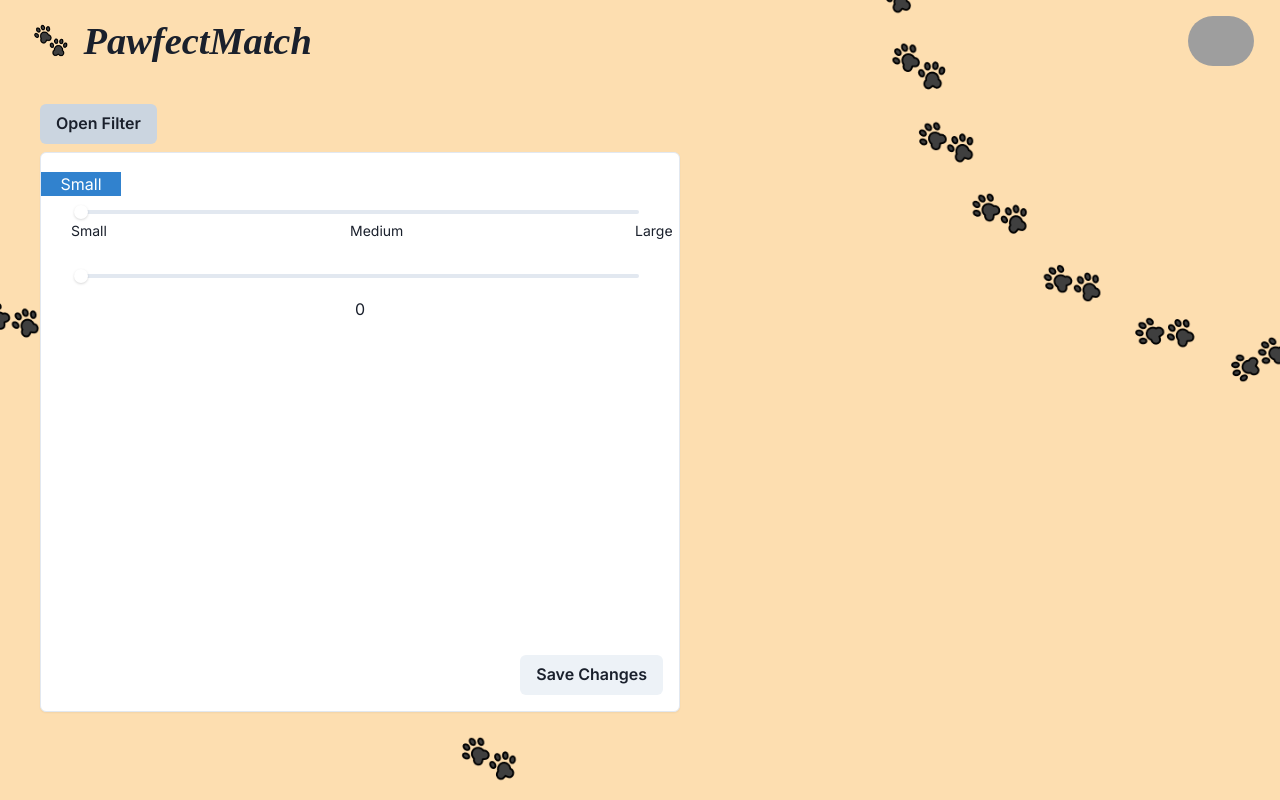
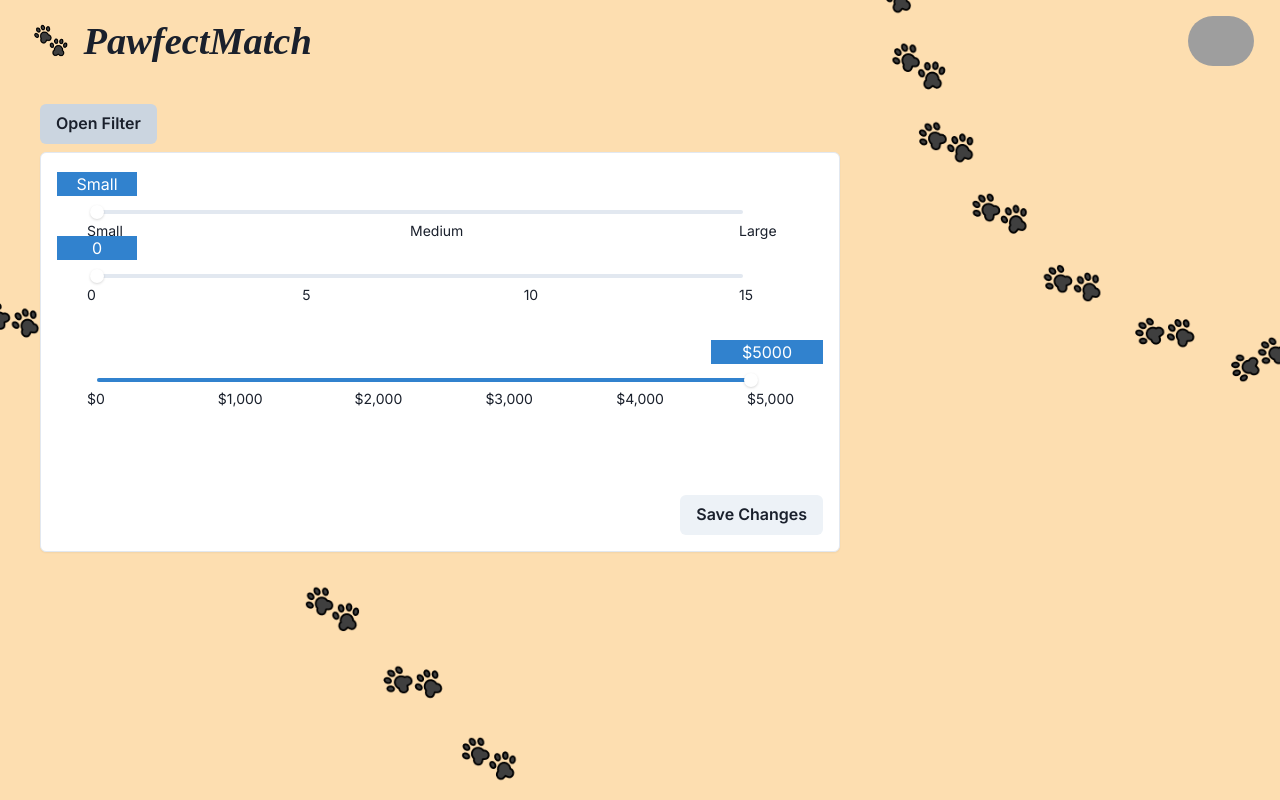
Before and after one commit to DylanChua2001/pawfectMatch, a Next.js app in the folder frontend/: page /pages/pets in a window 1280 px wide. Both pictures are taken after a click on the button "Open Filter". Built offline with nearby package versions, Linux system fonts and the light colour scheme; grey boxes are pictures that could not be loaded.

Commit message:
added price range slider, edited margins etc

```diff
--- a/frontend/src/app/components/filter.js
+++ b/frontend/src/app/components/filter.js
@@ -14,9 +14,10 @@ import {
   useOutsideClick,
 } from '@chakra-ui/react'
 
-const SliderMarkExample = ({ onSelectAge, onSelectSize }) => {
+const SliderMarkExample = ({ onSelectAge, onSelectSize, onSelectPrice }) => {
   const [ageValue, setAgeValue] = useState(0) // Default age value
   const [sizeValue, setSizeValue] = useState(1) // Default size value
+  const [priceValue, setPriceValue] = useState(5000) // Default price value
 
   const sizeRanges = ["Small", "Medium", "Large"] // Size options
 
@@ -36,9 +37,14 @@ const SliderMarkExample = ({ onSelectAge, onSelectSize }) => {
     onSelectSize(sizeRanges[val - 1]) // Pass the size label instead of the index
   }
 
+  const handlePriceChange = (val) => {
+    setPriceValue(val)
+    onSelectPrice(val) // Call onSelectPrice prop with the selected price value
+  }
+
   return (
-    <Box p={4} pt={6}>
-        <Box mb={10}>
+    <Box p={4} pt={6} pr={4}>
+      <Box mb={10} pr={8}>
         <Slider
           aria-label='size-slider'
           min={1}
@@ -46,6 +52,9 @@ const SliderMarkExample = ({ onSelectAge, onSelectSize }) => {
           step={1}
           value={sizeValue}
           onChange={handleSizeChange}
+          ml={4} // Add ml={4} for left padding
+          mr={4} // Add mr={4} for right padding
+          width="calc(100% - 40px)" // Adjust width for equal length
         >
           <SliderMark value={1} {...labelStyles}>
             Small
@@ -73,21 +82,93 @@ const SliderMarkExample = ({ onSelectAge, onSelectSize }) => {
           <SliderThumb />
         </Slider>
       </Box>
-      <Box mb={10}>
+      <Box mb={20} pr={8}>
         <Slider
-          aria-label='age-slider'
+            aria-label='age-slider'
+            min={0}
+            max={15}
+            step={1}
+            value={ageValue}
+            onChange={handleAgeChange}
+            ml={4} // Add ml={4} for left padding
+            mr={4} // Add mr={4} for right padding
+            width="calc(100% - 40px)" // Adjust width for equal length
+            >
+            <SliderMark value={0} {...labelStyles}>
+                0
+            </SliderMark>
+            <SliderMark value={5} {...labelStyles}>
+                5
+            </SliderMark>
+            <SliderMark value={10} {...labelStyles} ml="-1">
+                10
+            </SliderMark>
+            <SliderMark value={15} {...labelStyles} ml="-1">
+                15
+            </SliderMark>
+            <SliderMark
+                value={ageValue}
+                textAlign='center'
+                bg='blue.500'
+                color='white'
+                mt='-10'
+                ml='-10'
+                w='20'
+            >
+                {ageValue}
+            </SliderMark>
+            <SliderTrack>
+                <SliderFilledTrack />
+            </SliderTrack>
+            <SliderThumb />
+        </Slider>
+      </Box>
+      <Box mb={10} pr={6}>
+        <Slider
+          aria-label='price-slider'
           min={0}
-          max={15}
-          step={1}
-          value={ageValue}
-          onChange={handleAgeChange}
+          max={5000}
+          step={100}
+          value={priceValue}
+          onChange={handlePriceChange}
+          ml={4} // Add ml={4} for left padding
+          mr={4} // Add mr={4} for right padding
+          width="calc(100% - 40px)" // Adjust width for equal length
         >
+          <SliderMark value={0} {...labelStyles}>
+            $0
+          </SliderMark>
+          <SliderMark value={1000} {...labelStyles}>
+            $1,000
+          </SliderMark>
+          <SliderMark value={2000} {...labelStyles} ml="-1">
+            $2,000
+          </SliderMark>
+          <SliderMark value={3000} {...labelStyles} ml="-1">
+            $3,000
+          </SliderMark>
+          <SliderMark value={4000} {...labelStyles} ml="-1">
+            $4,000
+          </SliderMark>
+          <SliderMark value={5000} {...labelStyles} ml="-1">
+            $5,000
+          </SliderMark>
+          <SliderMark
+            value={priceValue}
+            textAlign='center'
+            bg='blue.500'
+            color='white'
+            mt='-10'
+            ml='-10'
+            w='28'
+          >
+            ${priceValue}
+          </SliderMark>
           <SliderTrack>
             <SliderFilledTrack />
           </SliderTrack>
           <SliderThumb />
         </Slider>
-        <Box mt={2} textAlign="center">{ageValue}</Box>
       </Box>
     </Box>
   )
@@ -98,6 +179,7 @@ const App = () => {
   const menuRef = useRef()
   const [selectedAge, setSelectedAge] = useState(18) // State to hold the selected age
   const [selectedSize, setSelectedSize] = useState(2) // State to hold the selected size
+  const [selectedPriceRange, setSelectedPriceRange] = useState(5000); // State to hold the selected price range
 
   useOutsideClick({
     ref: menuRef,
@@ -107,6 +189,7 @@ const App = () => {
   const handleSaveChanges = () => {
     console.log("Saved Size:", selectedSize) // Log the saved size
     console.log("Saved Age:", selectedAge) // Log the saved age
+    console.log("Saved Price Range:", selectedPriceRange); // Log the saved price range
   }
 
   return (
@@ -115,8 +198,8 @@ const App = () => {
         <MenuButton as={Button} onClick={isOpen ? onClose : onOpen}>
           Open Filter
         </MenuButton>
-        <MenuList ref={menuRef} p={6} minW="80vh" h="70vh" position="relative">
-          <SliderMarkExample onSelectAge={setSelectedAge} onSelectSize={setSelectedSize} />
+        <MenuList ref={menuRef} p={6} minW="100vh" h="50vh" position="relative">
+          <SliderMarkExample onSelectAge={setSelectedAge} onSelectSize={setSelectedSize} onSelectPrice={setSelectedPriceRange} />
           <Box position="absolute" right="4" bottom="4">
             <Button onClick={handleSaveChanges}>Save Changes</Button> {/* Button to save changes */}
           </Box>
```
